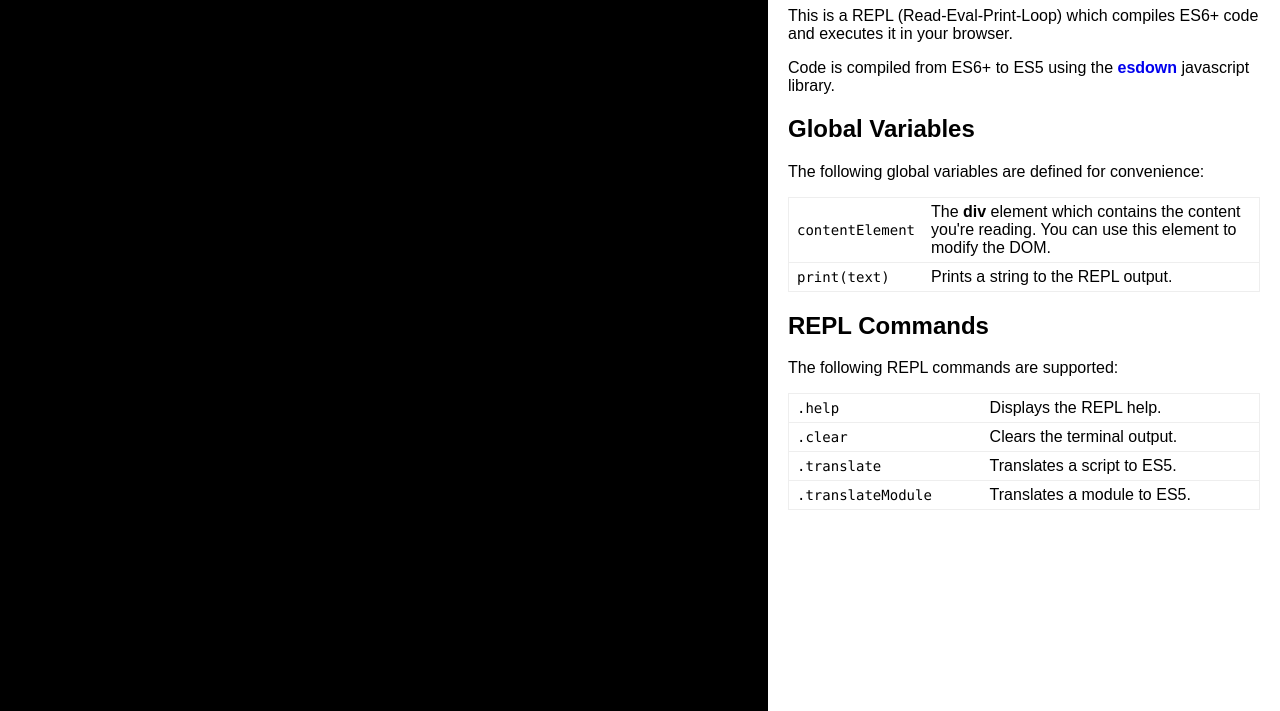
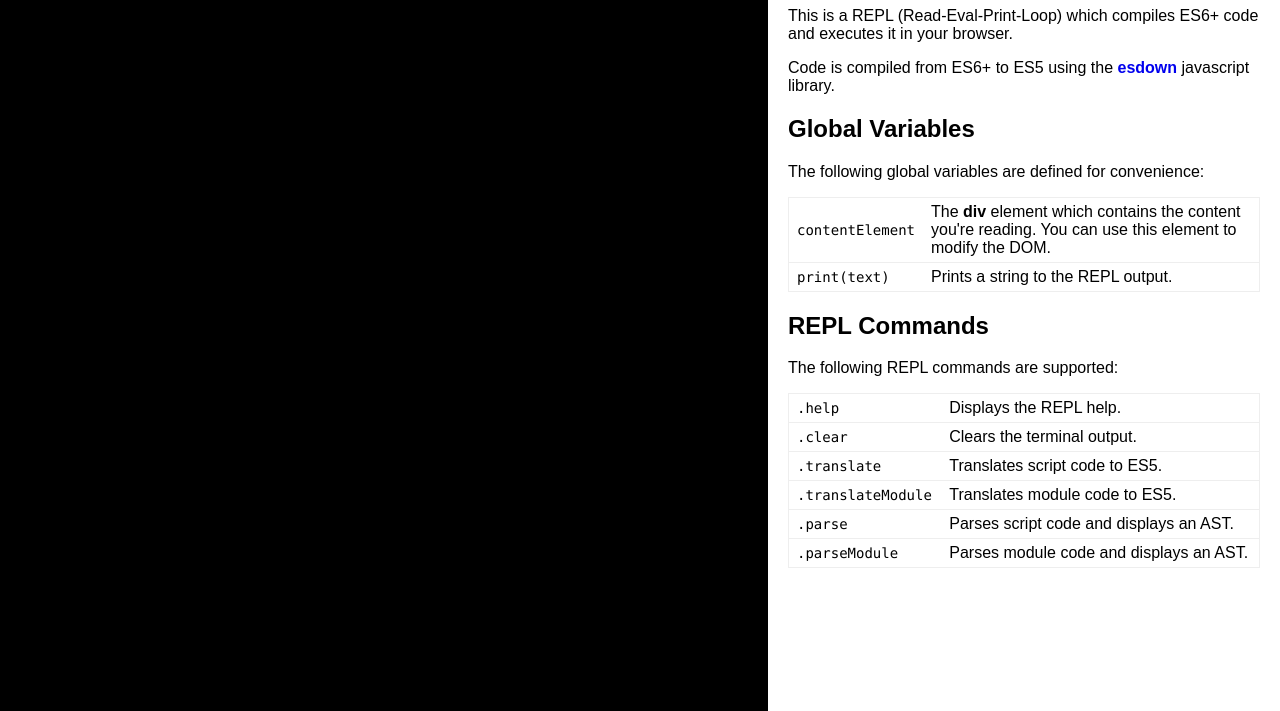
Before and after one commit to zenparsing/esdown, a website: page web/repl/default.html in a window 1280 px wide. Shown: the part 89-800 px from the top of the page. Drawn offline with Linux system fonts and the light colour scheme.

Commit message:
Export a "parse" function.

```diff
--- a/src/default.js
+++ b/src/default.js
@@ -7,6 +7,7 @@
 import { translate } from "./Translator.js";
 
 export { translate, bundle };
+export { parse } from "esparse";
 
 function getOutPath(inPath, outPath) {
 
--- a/web/repl/default.html
+++ b/web/repl/default.html
@@ -197,8 +197,10 @@
         "The following REPL commands are supported:",
         "",
         ".clear                 Clear the terminal output",
-        ".translate             Translate a script to ES5",
-        ".translateModule       Translate a module to ES5",
+        ".translate             Translate script code to ES5",
+        ".translateModule       Translate module code to ES5",
+        ".parse                 Parse script code",
+        ".parseModule           Parse module code",
         "\n",
 
     ].join("\n");
@@ -214,6 +216,8 @@
         clear: function() { return clearLines(1), NO_OUTPUT },
         translate: function(code) { return esdown.translate(code) },
         translateModule: function(code) { return esdown.translate(code, { module: true }) },
+        parse: function(code) { return esdown.parse(code) },
+        parseModule: function(code) { return esdown.parse(code, { module: true }) },
     };
 
     var history = {
@@ -504,11 +508,19 @@
     </tr>
     <tr>
         <td><code>.translate</code></td>
-        <td>Translates a script to ES5.</td>
+        <td>Translates script code to ES5.</td>
     </tr>
     <tr>
         <td><code>.translateModule</code></td>
-        <td>Translates a module to ES5.</td>
+        <td>Translates module code to ES5.</td>
+    </tr>
+    <tr>
+        <td><code>.parse</code></td>
+        <td>Parses script code and displays an AST.</td>
+    </tr>
+    <tr>
+        <td><code>.parseModule</code></td>
+        <td>Parses module code and displays an AST.</td>
     </tr>
     </table>
 
```
Also changed, not shown: build/esdown.js.
